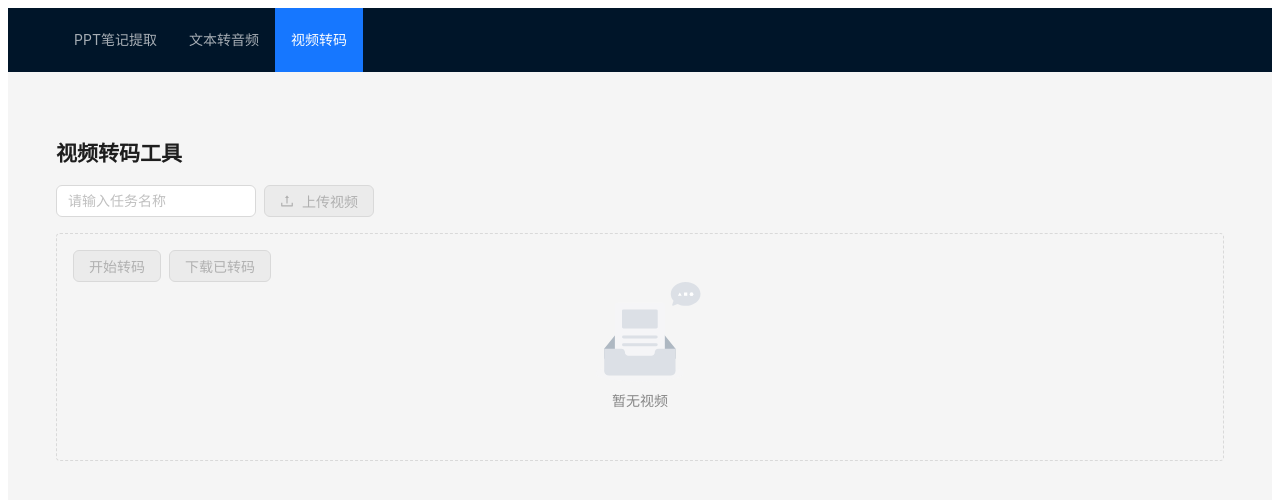
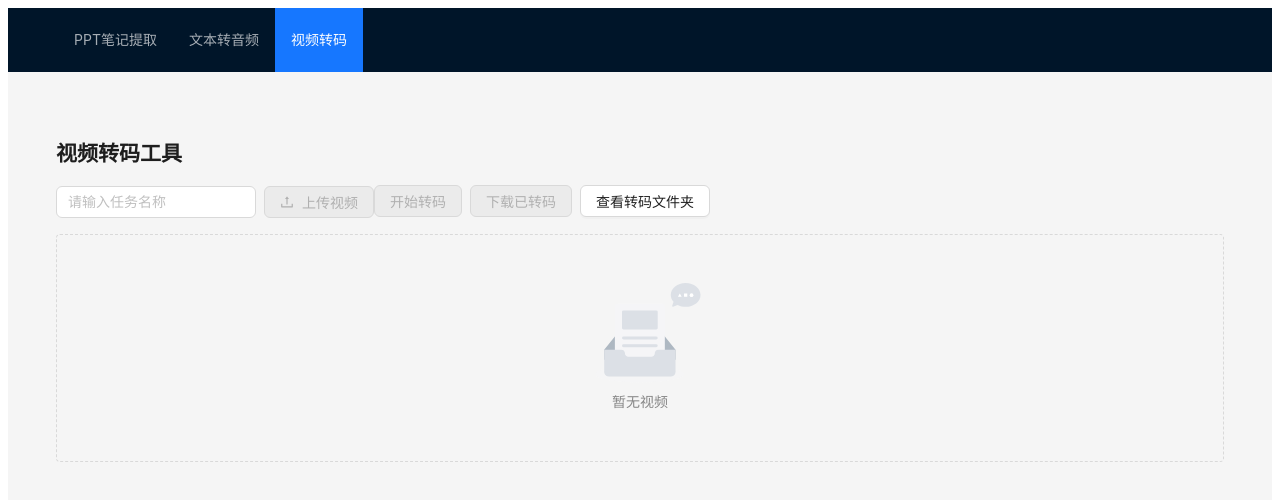
Before and after one commit to hardusing/videomaker, a React (Vite) app in the folder frontend/: page /videos in a window 1280 px wide. Shown: the top 500 px of the page. Built offline with nearby package versions, Linux system fonts and the light colour scheme.

Commit message:
追加list查询

```diff
--- a/frontend/src/pages/VideoManager.tsx
+++ b/frontend/src/pages/VideoManager.tsx
@@ -11,12 +11,13 @@ import {
   Space,
   Input,
   Empty,
+  List,
 } from 'antd'
 import { UploadOutlined } from '@ant-design/icons'
 
 axios.defaults.baseURL = 'http://localhost:8000'
 
-interface ProgressInfo {
+type ProgressInfo = {
   status: 'processing' | 'completed' | 'failed'
   total: number
   completed: number
@@ -33,315 +34,172 @@ const VideoSimplePage: React.FC = () => {
   const [originalList, setOriginalList] = useState<string[]>([])
   const [transcodedList, setTranscodedList] = useState<string[]>([])
   const [selectedRowKeys, setSelectedRowKeys] = useState<React.Key[]>([])
+  const [folderSelectedKeys, setFolderSelectedKeys] = useState<React.Key[]>([])
   const [uploading, setUploading] = useState(false)
   const [transcoding, setTranscoding] = useState(false)
   const [progressInfo, setProgressInfo] = useState<ProgressInfo | null>(null)
 
+  const [view, setView] = useState<'task' | 'folders' | 'folder'>('task')
+  const [folders, setFolders] = useState<string[]>([])
+  const [currentFolder, setCurrentFolder] = useState<string>('')
+
   const currentTask = taskName.trim()
 
   const fetchVideos = async () => {
-    if (!currentTask) {
-      setOriginalList([])
-      setTranscodedList([])
+    if (!currentTask) { setOriginalList([]); setTranscodedList([]); setSelectedRowKeys([]); return }
+    try {
+      const res = await axios.get<{ tasks: Record<string,string[]>; encoded: Record<string,string[]> }>('/api/videos/')
+      setOriginalList(res.data.tasks[currentTask]||[])
+      setTranscodedList(res.data.encoded[currentTask]||[])
       setSelectedRowKeys([])
-      return
-    }
+    } catch { message.error('获取视频列表失败') }
+  }
+
+  const fetchFolders = async () => {
+    try { const res = await axios.get<{ folders: string[] }>('/api/videos/all-folders'); setFolders(res.data.folders); setView('folders') }
+    catch { message.error('获取文件夹列表失败') }
+  }
+
+  const fetchFolderVideos = async (folder: string) => {
     try {
-      const res = await axios.get<{
-        tasks: Record<string, string[]>
-        encoded: Record<string, string[]>
-      }>('/api/videos/')
+      const res = await axios.get<{ encoded: Record<string,string[]> }>('/api/videos/')
+      setTranscodedList(res.data.encoded[folder]||[])
+      setCurrentFolder(folder)
+      setFolderSelectedKeys([])
+      setView('folder')
+    } catch { message.error('获取文件列表失败') }
+  }
 
-      // 原始列表
-      setOriginalList(res.data.tasks[currentTask] || [])
+  useEffect(() => { if(view==='task') fetchVideos() },[currentTask, view])
 
-      // 直接使用后端返回的 encoded 文件名数组
-      setTranscodedList(res.data.encoded[currentTask] || [])
+  const calcPercent = () => {
+    if(!progressInfo) return 0
+    return progressInfo.status==='processing'
+      ? Math.floor(progressInfo.completed/progressInfo.total*100)
+      : 100
+  }
 
-      setSelectedRowKeys([])
-    } catch {
-      message.error('获取视频列表失败')
+  const uploadProps = {
+    multiple:true, showUploadList:false as any,
+    customRequest: async({file,onSuccess,onError}:any)=>{
+      if(!currentTask) return message.warning('请先输入任务名称')
+      setUploading(true)
+      const form=new FormData(); form.append('files',file as Blob)
+      try{ await axios.post('/api/videos/upload-multiple',form,{params:{filename:currentTask}})
+        message.success(`${file.name} 上传成功`); await fetchVideos(); onSuccess&&onSuccess(null,file)
+      }catch{ message.error(`${file.name} 上传失败`); onError&&onError(new Error(),file) }
+      finally{ setUploading(false) }
     }
   }
 
-  useEffect(() => {
-    fetchVideos()
-    // eslint-disable-next-line react-hooks/exhaustive-deps
-  }, [currentTask])
-
-  const uploadProps = {
-    multiple: true,
-    showUploadList: false as any,
-    customRequest: async ({ file, onSuccess, onError }: any) => {
-      if (!currentTask) {
-        message.warning('请先输入任务名称')
-        return
-      }
-      setUploading(true)
-      const form = new FormData()
-      form.append('files', file as Blob)
-      try {
-        await axios.post('/api/videos/upload-multiple', form, {
-          params: { filename: currentTask },
-        })
-        message.success(`${file.name} 上传成功`)
-        await fetchVideos()
-        onSuccess && onSuccess(null, file)
-      } catch {
-        message.error(`${file.name} 上传失败`)
-        onError && onError(new Error(), file)
-      } finally {
-        setUploading(false)
-      }
-    },
+  const startTranscode = () => {
+    if(!currentTask) return message.warning('请先输入任务名称')
+    setProgressInfo(null); setTranscoding(true); setTranscodedList([]); setSelectedRowKeys([])
+    let ignoreFirst=true
+    const ws=new WebSocket(`ws://localhost:8000/api/videos/ws/transcode/${encodeURIComponent(currentTask)}`)
+    ws.onopen=async()=>{ try{await axios.post('/api/videos/transcode',null,{params:{filename:currentTask}})} catch{message.error('无法开始转码');setTranscoding(false);ws.close()} }
+    ws.onmessage=ev=>{ if(ignoreFirst){ignoreFirst=false;return} const data:ProgressInfo=JSON.parse(ev.data); setProgressInfo(data)
+      data.results.filter(r=>r.status==='success'&&r.output).forEach(r=>{ const name=r.output!; setTranscodedList(p=>p.includes(name)?p:[...p,name]) })
+      if(data.status!=='processing'){ ws.close(); setTranscoding(false); fetchVideos() }
+    }
+    ws.onerror=()=>{message.error('WebSocket 连接失败');setTranscoding(false);ws.close()}
   }
 
-  const calcPercent = () => {
-    if (!progressInfo) return 0
-    if (progressInfo.status === 'processing') {
-      return Math.floor((progressInfo.completed / progressInfo.total) * 100)
-    }
-    return 100
+  const downloadFile=(name:string)=>{ axios.get(`/api/videos/download-file?filename=${currentTask}&file=${encodeURIComponent(name)}`,{responseType:'blob'})
+    .then(res=>saveAs(res.data,name)).catch(()=>message.error(`"${name}" 下载失败`)) }
+
+  const downloadSelected=()=>{
+    const names=selectedRowKeys as string[]; if(!names.length) return
+    if(names.length===1) return downloadFile(names[0])
+    const param=names.map(encodeURIComponent).join(',')
+    axios.get(`/api/videos/download?filename=${currentTask}&files=${param}`,{responseType:'blob'})
+      .then(res=>saveAs(res.data,`${currentTask}.zip`)).catch(()=>message.error('下载失败'))
   }
 
-  const startTranscode = () => {
-    if (!currentTask) {
-      message.warning('请先输入任务名称')
-      return
-    }
-    setProgressInfo(null)
-    setTranscoding(true)
-    setTranscodedList([])
-    setSelectedRowKeys([])
-
-    let ignoreFirst = true
-    const ws = new WebSocket(
-      `ws://localhost:8000/api/videos/ws/transcode/${encodeURIComponent(
-        currentTask
-      )}`
-    )
-    ws.onopen = async () => {
-      try {
-        await axios.post('/api/videos/transcode', null, {
-          params: { filename: currentTask },
-        })
-      } catch {
-        message.error('无法开始转码')
-        setTranscoding(false)
-        ws.close()
-      }
-    }
-    ws.onmessage = (ev) => {
-      if (ignoreFirst) {
-        ignoreFirst = false
-        return
-      }
-      const data: ProgressInfo = JSON.parse(ev.data)
-      setProgressInfo(data)
-
-      // 成功后把 r.output（真实文件名）加入列表
-      data.results
-        .filter(r => r.status === 'success' && r.output)
-        .forEach(r => {
-          const encodedName = r.output!  // e.g. "encoded_0519(1).mp4"
-          setTranscodedList(prev =>
-            prev.includes(encodedName) ? prev : [...prev, encodedName]
-          )
-        })
-
-      if (data.status !== 'processing') {
-        ws.close()
-        setTranscoding(false)
-        fetchVideos()
-      }
-    }
-    ws.onerror = () => {
-      message.error('WebSocket 连接失败')
-      setTranscoding(false)
-      ws.close()
-    }
+  const downloadFolder=()=>{
+    const names=folderSelectedKeys as string[]; if(!names.length) return
+    if(names.length===1) return downloadFile(names[0])
+    const param=names.map(encodeURIComponent).join(',')
+    axios.get(`/api/videos/download?filename=${currentFolder}&files=${param}`,{responseType:'blob'})
+      .then(res=>saveAs(res.data,`${currentFolder}.zip`)).catch(()=>message.error('下载失败'))
   }
 
-  const downloadFile = (name: string) => {
-    axios
-      .get(
-        `/api/videos/download-file?filename=${currentTask}&file=${encodeURIComponent(
-          name
-        )}`,
-        { responseType: 'blob' }
-      )
-      .then(res => saveAs(res.data, name))
-      .catch(() => message.error(`"${name}" 下载失败`))
-  }
-
-  const downloadSelected = () => {
-    const names = selectedRowKeys as string[]
-    if (!names.length) return
-    if (names.length === 1) {
-      downloadFile(names[0])
-    } else {
-      const filesParam = names.map(encodeURIComponent).join(',')
-      axios
-        .get(`/api/videos/download?filename=${currentTask}&files=${filesParam}`, {
-          responseType: 'blob',
-        })
-        .then(res =>
-          saveAs(res.data, `${currentTask}.zip`)
-        )
-        .catch(() => message.error('下载失败'))
+  const originalColumns=[
+    {title:'文件名', dataIndex:'name', key:'name'},
+    {title:'状态', key:'status', render:(_:any,rec:{name:string})=>
+      transcodedList.some(fn=>fn.endsWith(rec.name))
+        ?<Tag color="green">已转码</Tag>
+        :<Tag color="orange">未转码</Tag>
     }
-  }
-
-  const originalColumns = [
-    { title: '文件名', dataIndex: 'name', key: 'name' },
-    {
-      title: '状态',
-      key: 'status',
-      render: (_: any, record: { name: string }) =>
-        // 如果有任意一个转码后文件以原名结尾，就判定该文件已转码
-        transcodedList.some(fn => fn.endsWith(record.name)) ? (
-          <Tag color="green">已转码</Tag>
-        ) : (
-          <Tag color="orange">未转码</Tag>
-        ),
-    },
   ]
 
-  const doneColumns = [
-    { title: '转码后文件名', dataIndex: 'name', key: 'name' },
-    {
-      title: '状态',
-      key: 'status',
-      render: () => <Tag color="green">已转码</Tag>,
-    },
+  const doneColumns=[
+    {title:'转码后文件名', dataIndex:'name', key:'name'},
+    {title:'状态', key:'status', render:()=><Tag color="green">已转码</Tag>}
   ]
 
-  const rowSelection = {
-    selectedRowKeys,
-    onChange: (keys: React.Key[]) => setSelectedRowKeys(keys),
-  }
+  const rowSelection={selectedRowKeys,onChange:(keys:React.Key[])=>setSelectedRowKeys(keys)}
+  const folderRowSelection={selectedRowKeys:folderSelectedKeys,onChange:(keys:React.Key[])=>setFolderSelectedKeys(keys)}
+
+  if(view==='folders') return (
+    <div style={{padding:24}}>
+      <Button onClick={()=>setView('task')} style={{marginBottom:16}}>返回任务视图</Button>
+      <h3>转码文件夹列表</h3>
+      <List bordered dataSource={folders}
+        renderItem={i=>(<List.Item onClick={()=>fetchFolderVideos(i)} style={{cursor:'pointer'}}>{i}</List.Item>)}
+      />
+    </div>
+  )
+
+  if(view==='folder') return (
+    <div style={{padding:24}}>
+      <Button onClick={fetchFolders} style={{marginBottom:16}}>返回文件夹列表</Button>
+      <h3>文件夹: {currentFolder}</h3>
+      <Space style={{marginBottom:16}}>
+        <Button onClick={downloadFolder} disabled={folderSelectedKeys.length===0}>下载选中文件</Button>
+      </Space>
+      <Table
+        rowSelection={folderRowSelection}
+        dataSource={transcodedList.map(name=>({key:name,name}))}
+        columns={doneColumns}
+        pagination={false}
+        locale={{emptyText:'暂无已转码视频'}}
+      />
+    </div>
+  )
 
   return (
-    <div style={{ padding: 24 }}>
+    <div style={{padding:24}}>
       <h2>视频转码工具</h2>
-
-      {/* 上传行 */}
-      <Space style={{ marginBottom: 16 }}>
-        <Input
-          placeholder="请输入任务名称"
-          value={taskName}
-          onChange={e => setTaskName(e.target.value)}
-          style={{ width: 200 }}
-        />
-        <Upload {...uploadProps}>
-          <Button
-            icon={<UploadOutlined />}
-            loading={uploading}
-            disabled={!currentTask}
-          >
-            上传视频
-          </Button>
-        </Upload>
+      <Space style={{marginBottom:16}}>
+        <Input placeholder="请输入任务名称" value={taskName} onChange={e=>setTaskName(e.target.value)} style={{width:200}}/>
+        <Upload {...uploadProps}><Button icon={<UploadOutlined/>} loading={uploading} disabled={!currentTask}>上传视频</Button></Upload>
       </Space>
-
-      {/* 空状态盒子 */}
-      {originalList.length === 0 && transcodedList.length === 0 ? (
-        <div
-          style={{
-            border: '1px dashed #d9d9d9',
-            borderRadius: 4,
-            padding: 48,
-            textAlign: 'center',
-            position: 'relative',
-            minHeight: 200,
-          }}
-        >
-          <div
-            style={{
-              position: 'absolute',
-              top: 16,
-              left: 16,
-              display: 'flex',
-              gap: 8,
-            }}
-          >
-            <Button
-              type="primary"
-              onClick={startTranscode}
-              loading={transcoding}
-              disabled={!currentTask}
-            >
-              开始转码
-            </Button>
-            <Button
-              onClick={downloadSelected}
-              disabled={selectedRowKeys.length === 0}
-            >
-              下载已转码
-            </Button>
-          </div>
-          <Empty description="暂无视频" />
+      <Space style={{marginBottom:16}}>
+        <Button type="primary" onClick={startTranscode} loading={transcoding} disabled={!currentTask}>开始转码</Button>
+        <Button onClick={downloadSelected} disabled={selectedRowKeys.length===0}>下载已转码</Button>
+        <Button onClick={fetchFolders}>查看转码文件夹</Button>
+      </Space>
+      {(originalList.length===0 && transcodedList.length===0) ? (
+        <div style={{border:'1px dashed #d9d9d9',borderRadius:4,padding:48,textAlign:'center',minHeight:200}}>
+          <Empty description="暂无视频"/>
         </div>
-      ) : (
+      ):(
         <>
-          {/* 有数据时的按钮行 */}
-          <div style={{ marginBottom: 16, display: 'flex', gap: 8 }}>
-            <Button
-              type="primary"
-              onClick={startTranscode}
-              loading={transcoding}
-              disabled={!currentTask}
-            >
-              开始转码
-            </Button>
-            <Button
-              onClick={downloadSelected}
-              disabled={selectedRowKeys.length === 0}
-            >
-              下载已转码
-            </Button>
-          </div>
-
-          {/* 原始文件列表 */}
           <h3>原始文件列表</h3>
-          <Table
-            dataSource={originalList.map(name => ({ key: name, name }))}
-            columns={originalColumns}
-            pagination={false}
-            locale={{ emptyText: '暂无原始视频' }}
-          />
-
-          {/* 已转码文件列表 */}
-          {transcodedList.length > 0 && (
+          <Table dataSource={originalList.map(n=>({key:n,name:n}))} columns={originalColumns} pagination={false} locale={{emptyText:'暂无原始视频'}}/>
+          {transcodedList.length>0 && (
             <>
               <h3>已转码文件列表</h3>
-              <Table
-                rowSelection={rowSelection}
-                dataSource={transcodedList.map(name => ({ key: name, name }))}
-                columns={doneColumns}
-                pagination={false}
-                locale={{ emptyText: '暂无已转码视频' }}
-              />
+              <Table rowSelection={rowSelection} dataSource={transcodedList.map(n=>({key:n,name:n}))} columns={doneColumns} pagination={false} locale={{emptyText:'暂无已转码视频'}}/>
             </>
           )}
-
-          {/* 转码进度 */}
           {progressInfo && (
-            <div style={{ marginTop: 32 }}>
+            <div style={{marginTop:32}}>
               <h3>转码进度</h3>
-              <Progress
-                percent={calcPercent()}
-                status={progressInfo.status === 'failed' ? 'exception' : undefined}
-              />
-              <ul style={{ marginTop: 16 }}>
-                {progressInfo.results.map(r => (
-                  <li key={r.input}>
-                    {r.input} →{' '}
-                    {r.status === 'success' ? r.output : (
-                      <span style={{ color: 'red' }}>{r.error}</span>
-                    )}
-                  </li>
-                ))}
+              <Progress percent={calcPercent()} status={progressInfo.status==='failed'?'exception':undefined}/>
+              <ul style={{marginTop:16}}>
+                {progressInfo.results.map(r=>(<li key={r.input}>{r.input} → {r.status==='success'?r.output:<span style={{color:'red'}}>{r.error}</span>}</li>))}
               </ul>
             </div>
           )}
```
Also changed, not shown: 1 other file (tests, documents, lock files or other folders).
